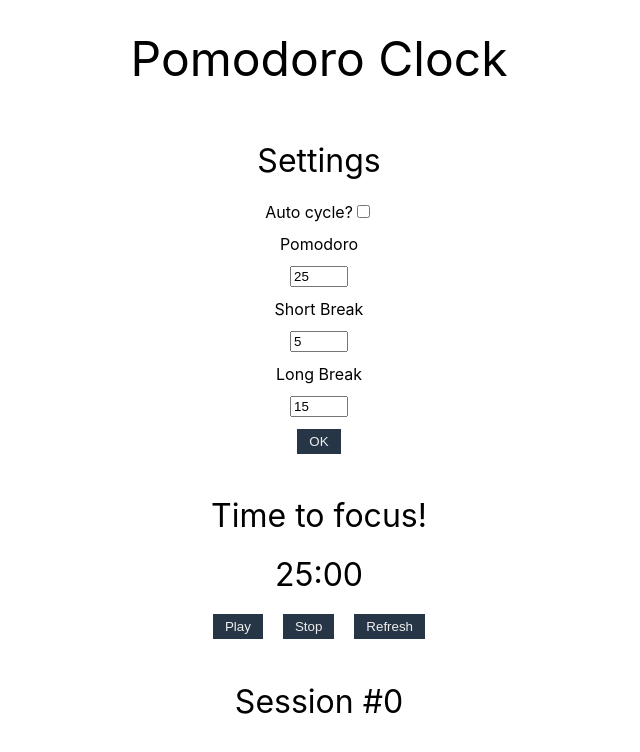
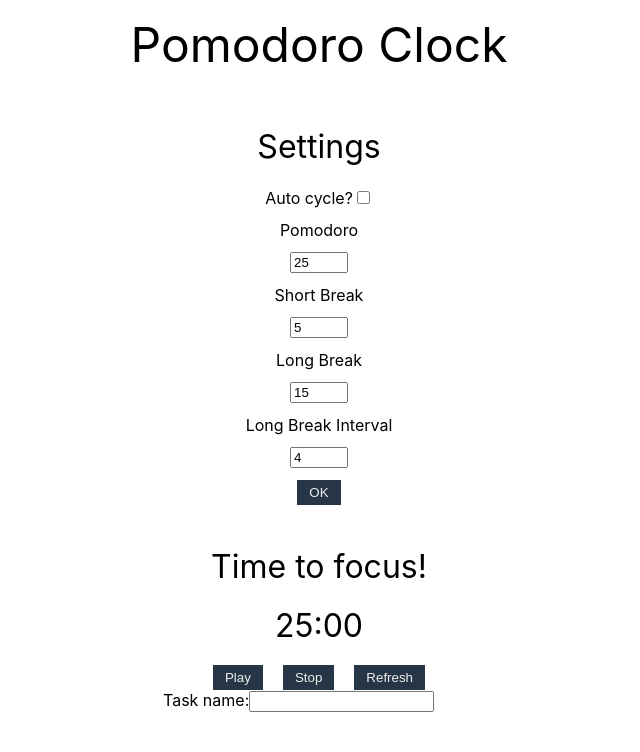
Before and after one commit to calebyg/PomoReact, a React (Create React App) app: page / in a window 1280 px wide. Shown: the top 752 px of the page, without its empty margins (321-961 px from the left). Built offline with nearby package versions, Linux system fonts and the light colour scheme.

Commit message:
Installed nanoid, created SessionLog and SessionLogList components closes #2

```diff
--- a/package.json
+++ b/package.json
@@ -7,6 +7,7 @@
     "@testing-library/jest-dom": "^5.16.4",
     "@testing-library/react": "^13.3.0",
     "@testing-library/user-event": "^13.5.0",
+    "nanoid": "^4.0.0",
     "react": "^18.2.0",
     "react-dom": "^18.2.0",
     "react-scripts": "5.0.1",
--- a/src/App.js
+++ b/src/App.js
@@ -1,30 +1,45 @@
+import { nanoid } from "nanoid";
 import { useRef, useState } from "react";
 import "./App.css";
 import PomoSettings from "./components/PomoSettings";
 import PomoTimer from "./components/PomoTimer";
+import SessionLogList from "./components/SessionLogList";
 
 const App = () => {
   const [timerMinute, setTimerMinute] = useState(25);
   const [sessionLength, setSessionLength] = useState(25);
   const [breakLength, setBreakLength] = useState(5);
   const [longBreakLength, setLongBreakLength] = useState(15);
+  const [longBreakInterval, setLongBreakInterval] = useState(4);
   const [isAutoCycle, setIsAutoCycle] = useState(false);
+  const [sessionLogList, setSessionLogList] = useState([]);
 
-  const onSessionIntervalChange = (newSessionLength) => {
+  const onSessionLengthChange = (newSessionLength) => {
     setSessionLength(newSessionLength);
     setTimerMinute(newSessionLength);
   };
 
-  const onBreakIntervalChange = (newBreakLength) => {
+  const onBreakLengthChange = (newBreakLength) => {
     setBreakLength(newBreakLength);
   };
 
-  const onLongBreakIntervalChange = (newLongBreakLength) => {
+  const onLongBreakLengthChange = (newLongBreakLength) => {
     setLongBreakLength(newLongBreakLength);
+  };
+
+  const onLongBreakIntervalChange = (newLongBreakInterval) => {
+    setLongBreakInterval(newLongBreakInterval);
   };
 
   const onTimerMinuteChange = (minuteChange) => {
     setTimerMinute(minuteChange);
+  };
+
+  const onSessionLogChange = (taskName) => {
+    setSessionLogList((sessionLogList) => [
+      ...sessionLogList,
+      { id: nanoid(), taskName: taskName, timerMinute: sessionLength },
+    ]);
   };
 
   const onResetTimer = () => {
@@ -42,13 +57,13 @@ const App = () => {
     <main className="main-container">
       <h2>Pomodoro Clock</h2>
       <PomoSettings
-        onSessionIntervalChange={onSessionIntervalChange}
-        onBreakIntervalChange={onBreakIntervalChange}
+        onSessionLengthChange={onSessionLengthChange}
+        onBreakLengthChange={onBreakLengthChange}
+        onLongBreakLengthChange={onLongBreakLengthChange}
+        onAutoCycleChange={onAutoCycleChange}
         onLongBreakIntervalChange={onLongBreakIntervalChange}
-        onAutoCycleChange={onAutoCycleChange}
       />
-      <section className="interval-length-container">
-      </section>
+      <section className="interval-length-container"></section>
       <PomoTimer
         sessionInterval={sessionLength}
         breakInterval={breakLength}
@@ -56,7 +71,9 @@ const App = () => {
         onTimerMinuteChange={onTimerMinuteChange}
         resetTimer={onResetTimer}
         isAutoCycle={isAutoCycle}
+        onSessionLogChange={onSessionLogChange}
       />
+      <SessionLogList data={sessionLogList} />
     </main>
   );
 };
--- a/src/components/PomoSettings.js
+++ b/src/components/PomoSettings.js
@@ -6,6 +6,7 @@ const PomoSettings = (props) => {
   const [pomodoroTime, setPomodoroTime] = useState(25);
   const [shortBreakTime, setShortBreakTime] = useState(5);
   const [longBreakTime, setLongBreakTime] = useState(15);
+  const [longBreakInterval, setLongBreakInterval] = useState(4);
 
   // Input validation is handled by disabling the submit button
   // if bad input is given
@@ -29,12 +30,19 @@ const PomoSettings = (props) => {
     setIsDisabled(value < 1 || value > 100 ? true : false);
   };
 
+  const longBreakIntervalHandler = (event) => {
+    const value = event.target.value;
+    setLongBreakInterval(value);
+    setIsDisabled(value < 1 || value > 100 ? true : false);
+  };
+
   const submitInputHandler = () => {
     // Process targeted values to props for timer
-    props.onSessionIntervalChange(pomodoroTime);
-    props.onBreakIntervalChange(shortBreakTime);
-    props.onLongBreakIntervalChange(longBreakTime);
     props.onAutoCycleChange(checkboxRef.current.checked);
+    props.onSessionLengthChange(pomodoroTime);
+    props.onBreakLengthChange(shortBreakTime);
+    props.onLongBreakLengthChange(longBreakTime);
+    props.onlongBreakIntervalChange(longBreakInterval);
   };
 
   return (
@@ -51,6 +59,12 @@ const PomoSettings = (props) => {
       <input type="number" defaultValue="5" onChange={shortBreakHandler} />
       <label>Long Break</label>
       <input type="number" defaultValue="15" onChange={longBreakHandler} />
+      <label>Long Break Interval</label>
+      <input
+        type="number"
+        defaultValue="4"
+        onChange={longBreakIntervalHandler}
+      />
       <button
         className="submit-button"
         disabled={isDisabled}
--- a/src/components/PomoTimer.js
+++ b/src/components/PomoTimer.js
@@ -6,6 +6,7 @@ const PomoTimer = (props) => {
   const [isRunning, setIsRunning] = useState(false);
   const [isSession, setIsSession] = useState(true);
   const [sessionCount, setSessionCount] = useState(0);
+  const [taskName, setTaskName] = useState("");
 
   useInterval(
     () => {
@@ -33,6 +34,7 @@ const PomoTimer = (props) => {
           if (isSession) {
             setIsSession(false);
             props.onTimerMinuteChange(props.breakInterval);
+            props.onSessionLogChange(taskName);
             if (props.isAutoCycle !== true) {
               setIsRunning(false);
             }
@@ -65,6 +67,10 @@ const PomoTimer = (props) => {
     setSeconds(0);
   };
 
+  const taskNameHandler = (event) => {
+    setTaskName(event.target.value);
+  };
+
   return (
     <section>
       <h4>{isSession ? "Time to focus!" : "Time for a break!"}</h4>
@@ -80,8 +86,9 @@ const PomoTimer = (props) => {
         <button onClick={stopTimer}>Stop</button>
         <button onClick={resetTimer}>Refresh</button>
       </section>
-      <section>
-        <h4>Session #{sessionCount}</h4>
+      <section disabled={true}>
+        <label>Task name:</label>
+        <input type="text" onChange={taskNameHandler} disabled={isRunning} />
       </section>
     </section>
   );
--- /dev/null
+++ b/src/components/SessionLog.js
@@ -0,0 +1,12 @@
+const SessionLog = (props) => {
+  return (
+    <section>
+      <h4>Task Name:</h4>
+      {props.taskName}
+      <h4>Pomodoro Time:</h4>
+      {props.timerMinute}
+    </section>
+  );
+};
+
+export default SessionLog;
--- /dev/null
+++ b/src/components/SessionLogList.js
@@ -0,0 +1,18 @@
+import SessionLog from "./SessionLog";
+const SessionLogList = (props) => {
+  const session_log_data = props.data;
+  return (
+    <ul>
+      {session_log_data.map((session) => (
+        <li key={session.id}>
+          <SessionLog
+            taskName={session.taskName}
+            timerMinute={session.timerMinute}
+          />
+        </li>
+      ))}
+    </ul>
+  );
+};
+
+export default SessionLogList;
```
Also changed, not shown: 1 other file (tests, documents, lock files or other folders).
